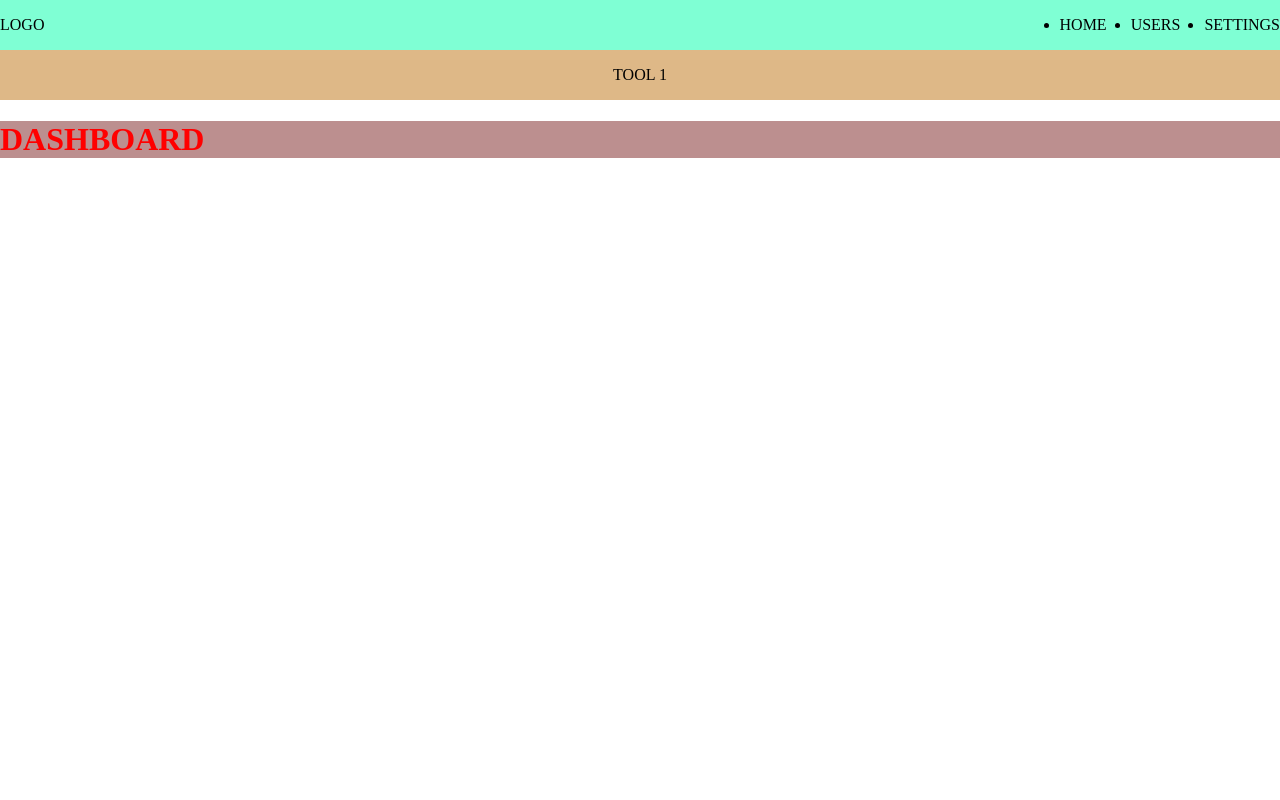
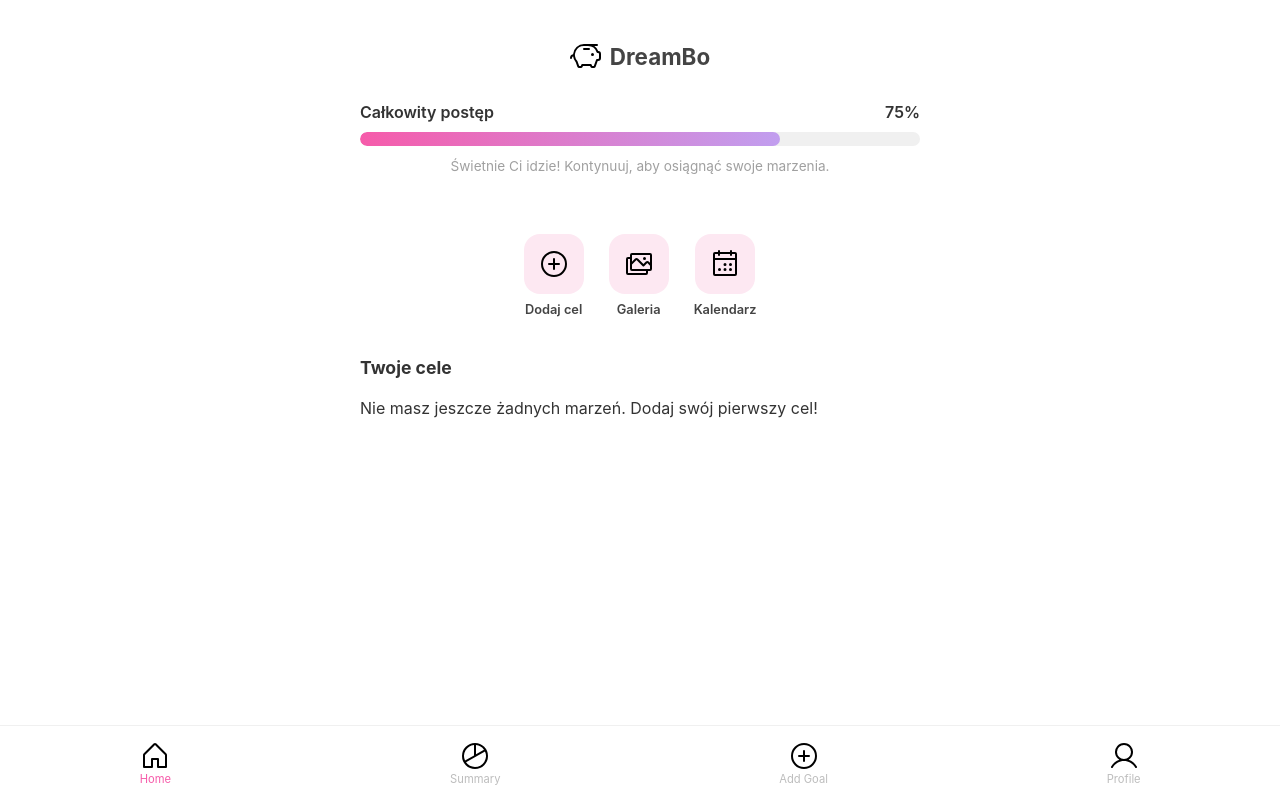
Before and after one commit to sandra4747/WDPAI-2025, a PHP site: page /dashboard in a window 1280 px wide. Run offline with PHP 8.4, Linux system fonts and the light colour scheme; data that the repository does not hold is empty; a stand-in replaces the project's code that opens the database connection; some libraries are stand-ins or nearby versions.

Commit message:
feat(UI): created UI for dashboard

```diff
--- a/public/styles/dashboard.css
+++ b/public/styles/dashboard.css
@@ -1,3 +1,199 @@
-h1 {
-    color: red;
+/* RESET I PODSTAWA */
+* {
+    margin: 0;
+    padding: 0;
+    box-sizing: border-box;
 }
+
+.dashboard-body {
+    background-color: #ffffff !important; /* Wymuszamy białe tło strony */
+    font-family: 'Inter', -apple-system, sans-serif;
+    color: #333;
+    padding-bottom: 90px; /* Miejsce na menu dolne */
+}
+
+.dashboard-container {
+    max-width: 600px; /* Węższy układ wygląda bardziej jak aplikacja ze zdjęcia */
+    margin: 0 auto;
+    padding: 20px;
+}
+
+/* HEADER */
+.dream-header {
+    text-align: center;
+    padding: 20px 0;
+}
+
+.dream-logo {
+    display: flex;
+    align-items: center;
+    justify-content: center;
+    gap: 8px;
+    font-size: 1.4rem;
+    font-weight: 700;
+    color: #444;
+    margin-bottom: 30px;
+}
+
+.piggy-icon {
+    width: 24px;
+    height: 24px;
+}
+
+/* PROGRESS BARS */
+.overall-progress-section {
+    margin-bottom: 40px;
+}
+
+.progress-info-row {
+    display: flex;
+    justify-content: space-between;
+    margin-bottom: 10px;
+    font-weight: 600;
+}
+
+.main-bar-outer {
+    height: 14px;
+    background-color: #F0F0F0;
+    border-radius: 10px;
+    overflow: hidden;
+}
+
+.main-bar-fill {
+    height: 100%;
+    background: linear-gradient(90deg, #F65BAA, #C19EEF);
+    border-radius: 10px;
+}
+
+.motivation-quote {
+    font-size: 0.85rem;
+    color: #A0A0A0;
+    margin-top: 12px;
+}
+
+/* ACTION BUTTONS */
+.action-grid {
+    display: flex;
+    justify-content: center;
+    gap: 25px;
+    margin-bottom: 40px;
+}
+
+.action-btn {
+    text-decoration: none;
+    color: #444;
+    font-size: 0.8rem;
+    font-weight: 600;
+    display: flex;
+    flex-direction: column;
+    align-items: center;
+}
+
+.icon-wrapper {
+    width: 60px;
+    height: 60px;
+    border-radius: 16px;
+    display: flex;
+    align-items: center;
+    justify-content: center;
+    font-size: 1.5rem;
+    margin-bottom: 8px;
+    transition: transform 0.2s;
+}
+
+.pink-bg {
+    background-color: #FDE8F2; /* Ten sam róż co na wzorze */
+}
+
+.action-btn:hover .icon-wrapper {
+    transform: translateY(-3px);
+}
+
+/* GOALS LIST */
+.section-title {
+    font-size: 1.1rem;
+    font-weight: 700;
+    margin-bottom: 20px;
+}
+
+.goal-item-card {
+    display: flex;
+    align-items: center;
+    gap: 15px;
+    padding: 16px;
+    border: 1px solid #F0F0F0;
+    border-radius: 20px;
+    margin-bottom: 12px;
+    background: white;
+}
+
+.goal-icon {
+    width: 45px;
+    height: 45px;
+    background-color: #FFF0F6;
+    border-radius: 50%;
+    display: flex;
+    align-items: center;
+    justify-content: center;
+    font-size: 1.2rem;
+}
+
+.goal-data {
+    flex-grow: 1;
+}
+
+.goal-header {
+    display: flex;
+    justify-content: space-between;
+    margin-bottom: 6px;
+    font-weight: 600;
+}
+
+.goal-header .perc {
+    color: #BDBDBD;
+    font-size: 0.85rem;
+}
+
+.small-bar-outer {
+    height: 8px;
+    background-color: #F5F5F5;
+    border-radius: 10px;
+    overflow: hidden;
+}
+
+.small-bar-fill {
+    height: 100%;
+    background: linear-gradient(90deg, #F65BAA, #C19EEF);
+}
+
+/* BOTTOM NAVIGATION */
+.mobile-nav {
+    position: fixed;
+    bottom: 0;
+    width: 100%;
+    height: 75px;
+    background: white;
+    border-top: 1px solid #F0F0F0;
+    display: flex;
+    justify-content: space-around;
+    align-items: center;
+    z-index: 1000;
+}
+
+.nav-item {
+    text-decoration: none;
+    display: flex;
+    flex-direction: column;
+    align-items: center;
+    color: #BDBDBD;
+    font-size: 0.7rem;
+}
+
+.nav-item.active {
+    color: #F65BAA;
+}
+
+.nav-icon {
+    font-size: 1.3rem;
+    margin-bottom: 4px;
+}
--- a/public/views/dashboard.html
+++ b/public/views/dashboard.html
@@ -1,40 +1,114 @@
 <!DOCTYPE html>
-<html lang="en">
-
+<html lang="pl">
 <head>
     <meta charset="UTF-8">
     <meta name="viewport" content="width=device-width, initial-scale=1.0">
-    <link rel="stylesheet" type="text/css" href="public/styles/main.css">
-    <link rel="stylesheet" type="text/css" href="public/styles/dashboard.css">
-    <title>dashboard</title>
+    <title>DreamBo | Twoje marzenia</title>
+    <link rel="stylesheet" href="/public/styles/dashboard.css">
 </head>
+<body class="dashboard-body">
 
-<body>
+<main class="dashboard-container">
 
-    <nav>
-        <p>LOGO</p>
-        <ul>
-            <li>HOME</li>
-            <li>USERS</li>
-            <li>SETTINGS</li>
-        </ul>
+    <header class="dream-header">
+        <div class="dream-logo">
+            <svg xmlns="http://www.w3.org/2000/svg" width="32" height="32" fill="#000000" viewBox="0 0 256 256">
+                <path d="M192,116a12,12,0,1,1-12-12A12,12,0,0,1,192,116ZM152,64H112a8,8,0,0,0,0,16h40a8,8,0,0,0,0-16Zm96,48v32a24,24,0,0,1-24,24h-2.36l-16.21,45.38A16,16,0,0,1,190.36,224H177.64a16,16,0,0,1-15.07-10.62L160.65,208h-57.3l-1.92,5.38A16,16,0,0,1,86.36,224H73.64a16,16,0,0,1-15.07-10.62L46,178.22a87.69,87.69,0,0,1-21.44-48.38A16,16,0,0,0,16,144a8,8,0,0,1-16,0,32,32,0,0,1,24.28-31A88.12,88.12,0,0,1,112,32H216a8,8,0,0,1,0,16H194.61a87.93,87.93,0,0,1,30.17,37c.43,1,.85,2,1.25,3A24,24,0,0,1,248,112Zm-16,0a8,8,0,0,0-8-8h-3.66a8,8,0,0,1-7.64-5.6A71.9,71.9,0,0,0,144,48H112A72,72,0,0,0,58.91,168.64a8,8,0,0,1,1.64,2.71L73.64,208H86.36l3.82-10.69A8,8,0,0,1,97.71,192h68.58a8,8,0,0,1,7.53,5.31L177.64,208h12.72l18.11-50.69A8,8,0,0,1,216,152h8a8,8,0,0,0,8-8Z"></path>
+            </svg>
+            <span>DreamBo</span>
+        </div>
+
+        <div class="overall-progress-section">
+            <div class="progress-info-row">
+                <span class="label">Całkowity postęp</span>
+                <span class="value">75%</span>
+            </div>
+            <div class="main-bar-outer">
+                <div class="main-bar-fill" style="width: 75%;"></div>
+            </div>
+            <p class="motivation-quote">Świetnie Ci idzie! Kontynuuj, aby osiągnąć swoje marzenia.</p>
+        </div>
+    </header>
+
+    <nav class="action-grid">
+        <a href="/goals/create" class="action-btn">
+            <div class="icon-wrapper pink-bg">
+                <svg xmlns="http://www.w3.org/2000/svg" width="32" height="32" fill="#000000" viewBox="0 0 256 256">
+                    <path d="M128,24A104,104,0,1,0,232,128,104.11,104.11,0,0,0,128,24Zm0,192a88,88,0,1,1,88-88A88.1,88.1,0,0,1,128,216Zm48-88a8,8,0,0,1-8,8H136v32a8,8,0,0,1-16,0V136H88a8,8,0,0,1,0-16h32V88a8,8,0,0,1,16,0v32h32A8,8,0,0,1,176,128Z"></path>
+                </svg>
+            </div>
+            <span>Dodaj cel</span>
+        </a>
+        <a href="/gallery" class="action-btn">
+            <div class="icon-wrapper pink-bg">
+                <svg xmlns="http://www.w3.org/2000/svg" width="32" height="32" fill="#000000" viewBox="0 0 256 256">
+                    <path d="M216,40H72A16,16,0,0,0,56,56V72H40A16,16,0,0,0,24,88V200a16,16,0,0,0,16,16H184a16,16,0,0,0,16-16V184h16a16,16,0,0,0,16-16V56A16,16,0,0,0,216,40ZM72,56H216v62.75l-10.07-10.06a16,16,0,0,0-22.63,0l-20,20-44-44a16,16,0,0,0-22.62,0L72,109.37ZM184,200H40V88H56v80a16,16,0,0,0,16,16H184Zm32-32H72V132l36-36,49.66,49.66a8,8,0,0,0,11.31,0L194.63,120,216,141.38V168ZM160,84a12,12,0,1,1,12,12A12,12,0,0,1,160,84Z"></path>
+                </svg>
+            </div>
+            <span>Galeria</span>
+        </a>
+        <a href="/calendar" class="action-btn">
+            <div class="icon-wrapper pink-bg">
+                <svg xmlns="http://www.w3.org/2000/svg" width="32" height="32" fill="#000000" viewBox="0 0 256 256">
+                    <path d="M208,32H184V24a8,8,0,0,0-16,0v8H88V24a8,8,0,0,0-16,0v8H48A16,16,0,0,0,32,48V208a16,16,0,0,0,16,16H208a16,16,0,0,0,16-16V48A16,16,0,0,0,208,32ZM72,48v8a8,8,0,0,0,16,0V48h80v8a8,8,0,0,0,16,0V48h24V80H48V48ZM208,208H48V96H208V208Zm-68-76a12,12,0,1,1-12-12A12,12,0,0,1,140,132Zm44,0a12,12,0,1,1-12-12A12,12,0,0,1,184,132ZM96,172a12,12,0,1,1-12-12A12,12,0,0,1,96,172Zm44,0a12,12,0,1,1-12-12A12,12,0,0,1,140,172Zm44,0a12,12,0,1,1-12-12A12,12,0,0,1,184,172Z"></path>
+                </svg>
+            </div>
+            <span>Kalendarz</span>
+        </a>
     </nav>
-    <div class="conatiner">
-        <aside>
-            <p>TOOL 1</p>
-        </aside>
-        <main>
-            <h1>DASHBOARD</h1>
-            <ul>
-                <?php foreach($cards as $key=>$value): ?>
-                <li>
-                    <?php echo $value['title']; ?>
-                    <img src="<?= $value['imageUrlPath']; ?>">
-                </li>
-                <?php endforeach; ?>
-            </ul>
-        </main>
-    </div>
+
+    <section class="goals-list">
+        <h2 class="section-title">Twoje cele</h2>
+
+        <?php if (empty($cards)) : ?>
+            <p class="empty-msg">Nie masz jeszcze żadnych marzeń. Dodaj swój pierwszy cel!</p>
+        <?php else: ?>
+            <?php foreach ($cards as $card): ?>
+                <div class="goal-item-card">
+                    <div class="goal-icon">
+                        <span>✈️</span> </div>
+                    <div class="goal-data">
+                        <div class="goal-header">
+                            <span class="title"><?= htmlspecialchars($card['title']) ?></span>
+                            <span class="perc"><?= (int)($card['progress'] ?? 0) ?>%</span>
+                        </div>
+                        <div class="small-bar-outer">
+                            <div class="small-bar-fill" style="width: <?= (int)($card['progress'] ?? 0) ?>%"></div>
+                        </div>
+                    </div>
+                </div>
+            <?php endforeach; ?>
+        <?php endif; ?>
+    </section>
+
+</main>
+
+<nav class="mobile-nav">
+    <a href="/dashboard" class="nav-item active">
+        <svg xmlns="http://www.w3.org/2000/svg" width="32" height="32" fill="#000000" viewBox="0 0 256 256">
+            <path d="M219.31,108.68l-80-80a16,16,0,0,0-22.62,0l-80,80A15.87,15.87,0,0,0,32,120v96a8,8,0,0,0,8,8h64a8,8,0,0,0,8-8V160h32v56a8,8,0,0,0,8,8h64a8,8,0,0,0,8-8V120A15.87,15.87,0,0,0,219.31,108.68ZM208,208H160V152a8,8,0,0,0-8-8H104a8,8,0,0,0-8,8v56H48V120l80-80,80,80Z"></path>
+        </svg>
+        <span class="nav-text">Home</span>
+    </a>
+    <a href="/summary" class="nav-item">
+        <svg xmlns="http://www.w3.org/2000/svg" width="32" height="32" fill="#000000" viewBox="0 0 256 256">
+            <path d="M128,24A104,104,0,1,0,232,128,104.11,104.11,0,0,0,128,24Zm71.87,53.27L136,114.14V40.37A88,88,0,0,1,199.87,77.27ZM120,40.37v83l-71.89,41.5A88,88,0,0,1,120,40.37ZM128,216a88,88,0,0,1-71.87-37.27L207.89,91.12A88,88,0,0,1,128,216Z"></path>
+        </svg>
+        <span class="nav-text">Summary</span>
+    </a>
+    <a href="/goals/create" class="nav-item">
+        <svg xmlns="http://www.w3.org/2000/svg" width="32" height="32" fill="#000000" viewBox="0 0 256 256">
+            <path d="M128,24A104,104,0,1,0,232,128,104.11,104.11,0,0,0,128,24Zm0,192a88,88,0,1,1,88-88A88.1,88.1,0,0,1,128,216Zm48-88a8,8,0,0,1-8,8H136v32a8,8,0,0,1-16,0V136H88a8,8,0,0,1,0-16h32V88a8,8,0,0,1,16,0v32h32A8,8,0,0,1,176,128Z"></path>
+        </svg>
+        <span class="nav-text">Add Goal</span>
+    </a>
+    <a href="/profile" class="nav-item">
+        <svg xmlns="http://www.w3.org/2000/svg" width="32" height="32" fill="#000000" viewBox="0 0 256 256">
+            <path d="M230.92,212c-15.23-26.33-38.7-45.21-66.09-54.16a72,72,0,1,0-73.66,0C63.78,166.78,40.31,185.66,25.08,212a8,8,0,1,0,13.85,8c18.84-32.56,52.14-52,89.07-52s70.23,19.44,89.07,52a8,8,0,1,0,13.85-8ZM72,96a56,56,0,1,1,56,56A56.06,56.06,0,0,1,72,96Z"></path>
+        </svg>
+        <span class="nav-text">Profile</span>
+    </a>
+</nav>
+
 </body>
-
 </html>
--- a/public/views/login.html
+++ b/public/views/login.html
@@ -16,7 +16,11 @@
 
         <div class="auth-card">
 
-            <h1 class="brand">DreamBo</h1>
+            <h1 class="brand">
+                <svg xmlns="http://www.w3.org/2000/svg" width="32" height="32" fill="#000000" viewBox="0 0 256 256">
+                    <path d="M192,116a12,12,0,1,1-12-12A12,12,0,0,1,192,116ZM152,64H112a8,8,0,0,0,0,16h40a8,8,0,0,0,0-16Zm96,48v32a24,24,0,0,1-24,24h-2.36l-16.21,45.38A16,16,0,0,1,190.36,224H177.64a16,16,0,0,1-15.07-10.62L160.65,208h-57.3l-1.92,5.38A16,16,0,0,1,86.36,224H73.64a16,16,0,0,1-15.07-10.62L46,178.22a87.69,87.69,0,0,1-21.44-48.38A16,16,0,0,0,16,144a8,8,0,0,1-16,0,32,32,0,0,1,24.28-31A88.12,88.12,0,0,1,112,32H216a8,8,0,0,1,0,16H194.61a87.93,87.93,0,0,1,30.17,37c.43,1,.85,2,1.25,3A24,24,0,0,1,248,112Zm-16,0a8,8,0,0,0-8-8h-3.66a8,8,0,0,1-7.64-5.6A71.9,71.9,0,0,0,144,48H112A72,72,0,0,0,58.91,168.64a8,8,0,0,1,1.64,2.71L73.64,208H86.36l3.82-10.69A8,8,0,0,1,97.71,192h68.58a8,8,0,0,1,7.53,5.31L177.64,208h12.72l18.11-50.69A8,8,0,0,1,216,152h8a8,8,0,0,0,8-8Z"></path>
+                </svg>
+                DreamBo</h1>
             <p class="subtitle">Twoje centrum dowodzenia marzeniami</p>
 
             <?php if (isset($messages)) : ?>
--- a/public/views/register.html
+++ b/public/views/register.html
@@ -16,7 +16,11 @@
 
         <div class="auth-card">
 
-            <h1 class="brand">DreamBo</h1>
+            <h1 class="brand">
+                <svg xmlns="http://www.w3.org/2000/svg" width="32" height="32" fill="#000000" viewBox="0 0 256 256">
+                    <path d="M192,116a12,12,0,1,1-12-12A12,12,0,0,1,192,116ZM152,64H112a8,8,0,0,0,0,16h40a8,8,0,0,0,0-16Zm96,48v32a24,24,0,0,1-24,24h-2.36l-16.21,45.38A16,16,0,0,1,190.36,224H177.64a16,16,0,0,1-15.07-10.62L160.65,208h-57.3l-1.92,5.38A16,16,0,0,1,86.36,224H73.64a16,16,0,0,1-15.07-10.62L46,178.22a87.69,87.69,0,0,1-21.44-48.38A16,16,0,0,0,16,144a8,8,0,0,1-16,0,32,32,0,0,1,24.28-31A88.12,88.12,0,0,1,112,32H216a8,8,0,0,1,0,16H194.61a87.93,87.93,0,0,1,30.17,37c.43,1,.85,2,1.25,3A24,24,0,0,1,248,112Zm-16,0a8,8,0,0,0-8-8h-3.66a8,8,0,0,1-7.64-5.6A71.9,71.9,0,0,0,144,48H112A72,72,0,0,0,58.91,168.64a8,8,0,0,1,1.64,2.71L73.64,208H86.36l3.82-10.69A8,8,0,0,1,97.71,192h68.58a8,8,0,0,1,7.53,5.31L177.64,208h12.72l18.11-50.69A8,8,0,0,1,216,152h8a8,8,0,0,0,8-8Z"></path>
+                </svg>
+                DreamBo</h1>
             <p class="subtitle">Twoje centrum dowodzenia marzeniami</p>
 
             <?php if (isset($messages)) : ?>
--- a/src/controllers/SecurityController.php
+++ b/src/controllers/SecurityController.php
@@ -19,38 +19,16 @@ class SecurityController extends AppController {
         $email = $_POST['email'] ?? '';
         $password = $_POST['password'] ?? '';
 
-        // limit prób logowania
-        if(!isset($_SESSION['login_attempts'])){
-            $_SESSION['login_attempts'] = 0;
-        }
-        if(!isset($_SESSION['lock_time'])){
-            $_SESSION['lock_time'] = 0;
-        }
-
-        if($_SESSION['login_attempts'] >= 5 && time() - $_SESSION['lock_time'] < 600){
-            return $this->render("login", [
-                "messages" => "Za dużo nieudanych prób. Spróbuj ponownie za 10 minut."
-            ]);
-        }
-
         $user = $this->userRepository->getUserByEmail($email);
 
+        // Sprawdzamy czy użytkownik istnieje i czy hasło pasuje
         if(!$user || !password_verify($password, $user['password'])) {
-            $_SESSION['login_attempts']++;
-
-            if($_SESSION['login_attempts'] >= 5){
-                $_SESSION['lock_time'] = time();
-            }
-
             return $this->render("login", [
                 "messages" => "Niepoprawny email lub hasło."
             ]);
         }
 
-        // udane logowanie → reset prób
-        $_SESSION['login_attempts'] = 0;
-        $_SESSION['lock_time'] = 0;
-
+        // Udane logowanie
         $_SESSION['user_id'] = $user['id'];
         $_SESSION['user_email'] = $user['email'];
         session_regenerate_id(true);
@@ -72,17 +50,14 @@ class SecurityController extends AppController {
         $firstname = $_POST['firstname'] ?? '';
         $lastname = $_POST['lastname'] ?? '';
 
-        // sprawdzenie pustych pól
         if(empty($email) || empty($password) || empty($firstname) || empty($lastname)){
             return $this->render("register", ["messages"=>"Wszystkie pola są wymagane!"]);
         }
 
-        // walidacja email
         if(!filter_var($email, FILTER_VALIDATE_EMAIL)){
             return $this->render("register", ["messages"=>"Niepoprawny format email!"]);
         }
 
-        // walidacja hasła: min 8 znaków, mała i wielka litera, cyfra
         if(strlen($password) < 8
             || !preg_match('/[A-Z]/', $password)
             || !preg_match('/[a-z]/', $password)
```
Also changed, not shown: public/styles/login.css (+11 -4 lines).
